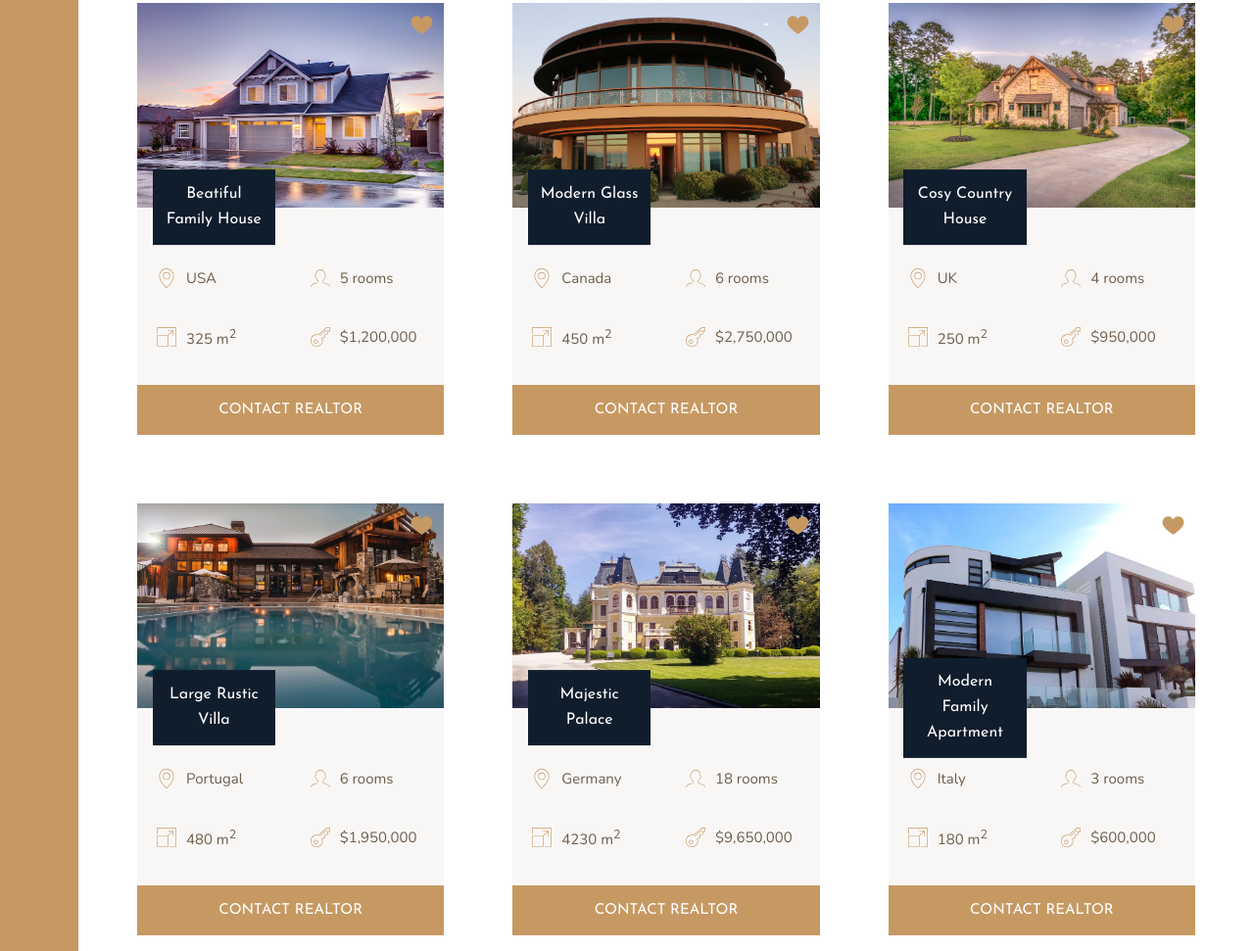
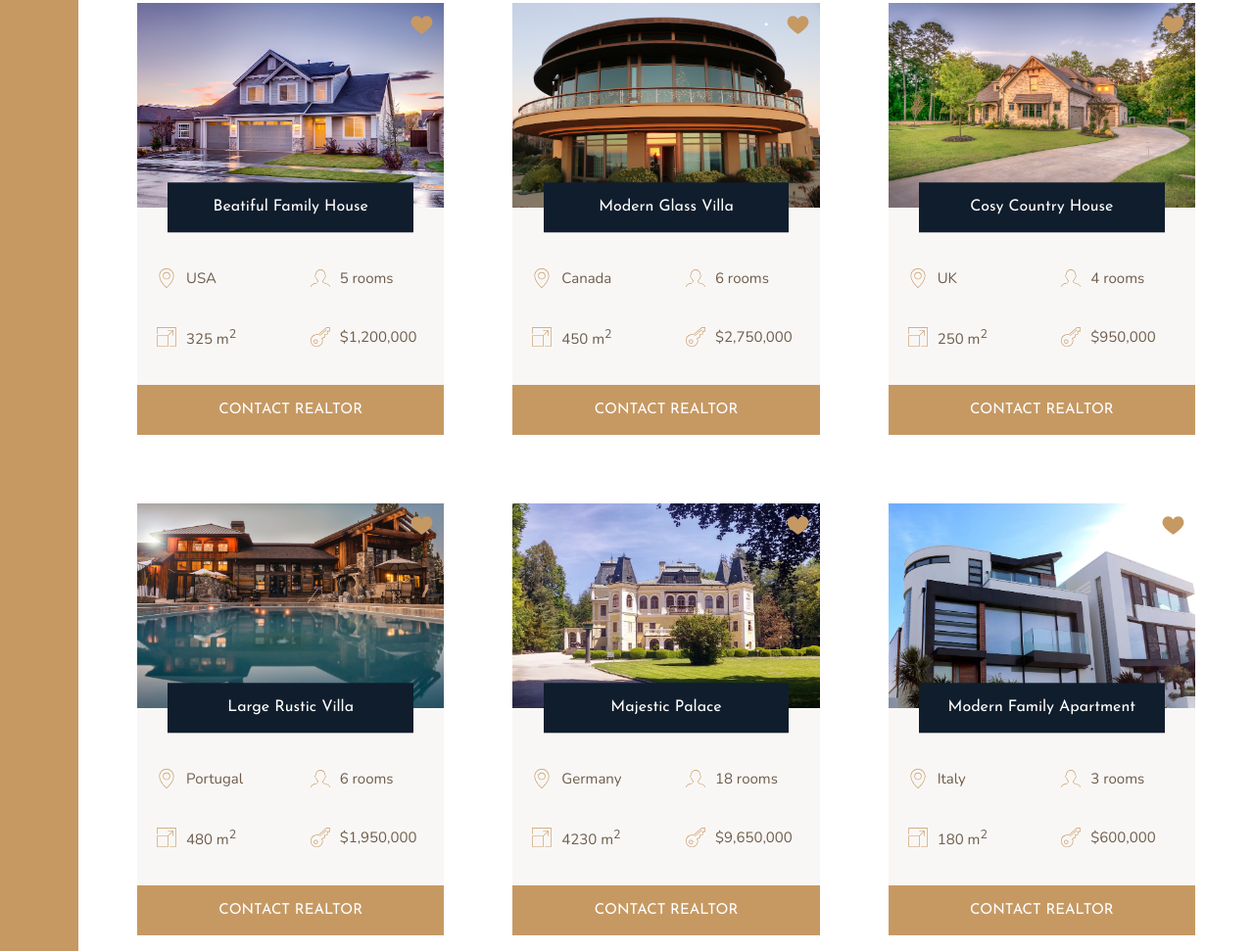
Before and after one commit to V4nd0r/Nexter, a website: page index.html in a window 1280 px wide. Shown: the part 1998-2969 px from the top of the page at 98% size. Drawn offline with nearby package versions, Linux system fonts and the light colour scheme.

Commit message:
Finalized title alignment

```diff
--- a/sass/_homes.scss
+++ b/sass/_homes.scss
@@ -34,7 +34,7 @@
 
     &__name {
         grid-row: 1 / 2;
-        grid-column: 1 / -1;
+        grid-column: 1 / 3;
         z-index: 5;
         justify-self: center;
         align-self: end;
```
Also changed, not shown: css/style.css.
